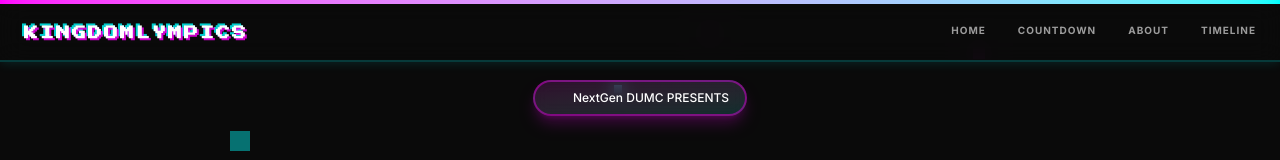
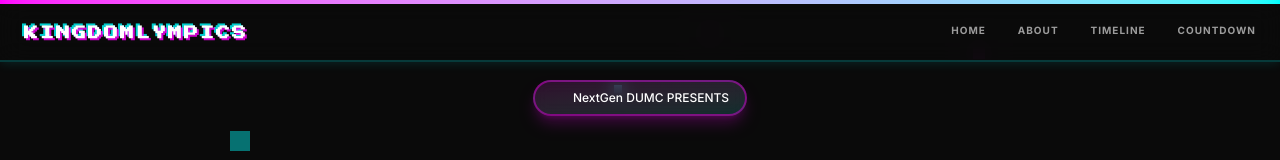
Before and after one commit to ashleylpm/kingdomlympics, a React (Vite) app: page / in a window 1280 px wide. Shown: the top 160 px of the page. Built offline with nearby package versions, Linux system fonts and the light colour scheme; some icons are missing.

Commit message:
fix: scrolling spacing

```diff
--- a/src/App.tsx
+++ b/src/App.tsx
@@ -31,9 +31,9 @@ export default function App() {
         </div>
         <div className="hidden md:flex space-x-8 text-[10px] font-bold uppercase tracking-widest text-white/60">
           <a href="#home" className="hover:text-blue transition-none hover:underline decoration-4 underline-offset-4">Home</a>
-          <a href="#countdown" className="hover:text-blue transition-none hover:underline decoration-4 underline-offset-4">Countdown</a>
           <a href="#about" className="hover:text-blue transition-none hover:underline decoration-4 underline-offset-4">About</a>
           <a href="#timeline" className="hover:text-blue transition-none hover:underline decoration-4 underline-offset-4">Timeline</a>
+          <a href="#countdown" className="hover:text-blue transition-none hover:underline decoration-4 underline-offset-4">Countdown</a>
         </div>
       </nav>
 
--- a/src/index.css
+++ b/src/index.css
@@ -25,6 +25,10 @@
 
   h1, h2, h3, h4, h5, h6 {
     @apply font-display;
+  }
+
+  section[id] {
+    scroll-margin-top: 5rem;
   }
 }
 
```
